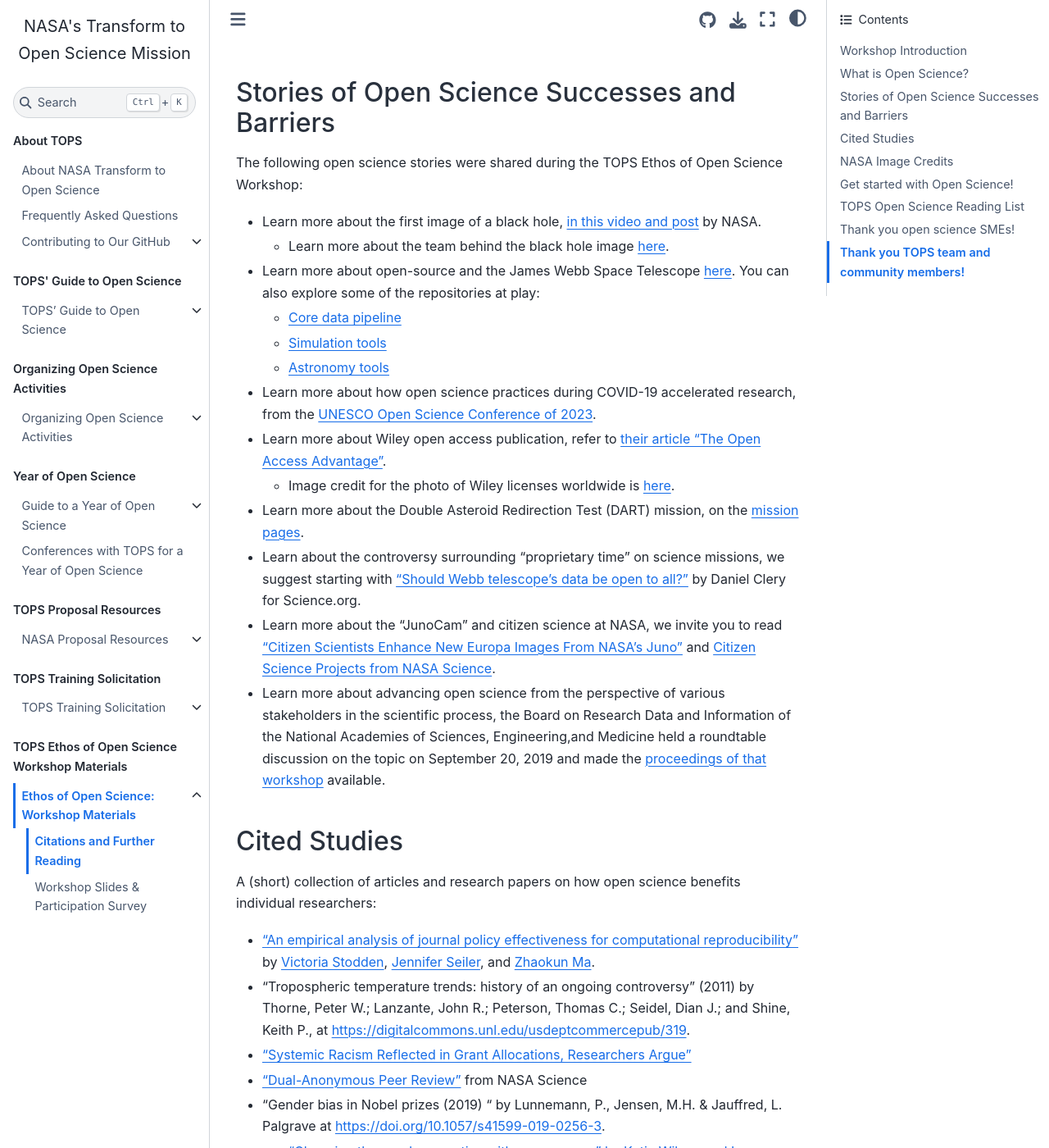
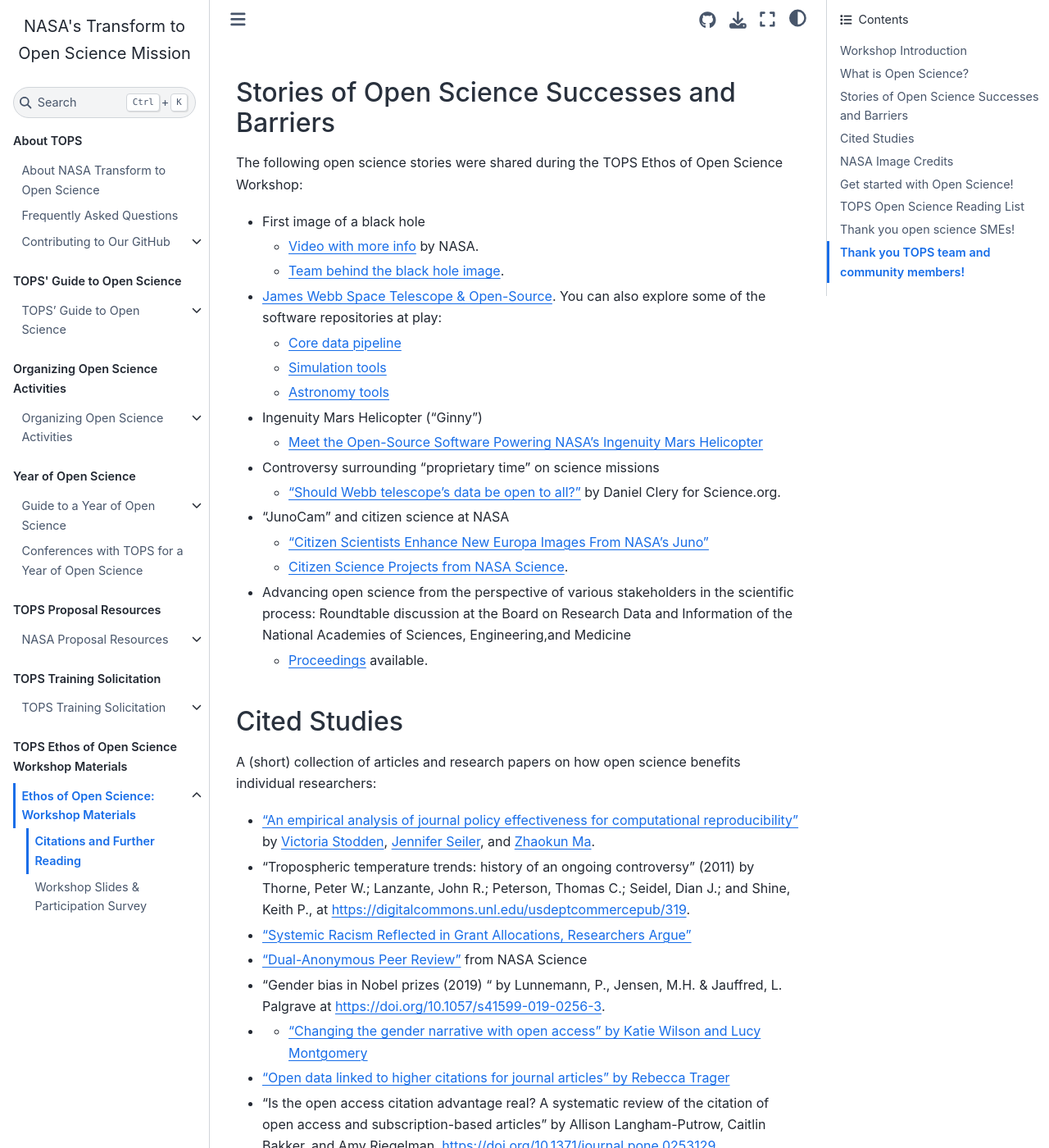
Before and after one commit to nasa/Transform-to-Open-Science-Book, a Jupyter Book: the page built from Ethos-of-OS-Workshop/workshop-citations-reading.md, in a window 1280 px wide and 1400 px high, scrolled down 1065 px. Shown: the whole window at 82% size. Built offline with Jupyter Book 1.0.4 settings and Sphinx 7.4.7 and the Sphinx Book theme 1.1.4, drawn with Linux system fonts in a browser that asks for light colours.

Commit message:
update stories of successes/barriers

```diff
--- a/Ethos-of-OS-Workshop/workshop-citations-reading.md
+++ b/Ethos-of-OS-Workshop/workshop-citations-reading.md
@@ -23,19 +23,22 @@
 
 ## Stories of Open Science Successes and Barriers
 The following open science stories were shared during the TOPS Ethos of Open Science Workshop:
-* Learn more about the first image of a black hole, [in this video and post](https://www.nasa.gov/ames/ocs/summerseries/19/katie-bouman) by NASA.
-     * Learn more about the team behind the black hole image [here](https://www.huffpost.com/entry/photo-woman-researcher-black-hole_n_5cae82e7e4b0a983fce3e5ad).
-* Learn more about open-source and the James Webb Space Telescope [here](https://github.blog/2022-01-18-how-open-source-is-supporting-nasas-new-eyes-in-space/). You can also explore some of the repositories at play:
+* First image of a black hole
+     * [Video with more info](https://www.nasa.gov/ames/ocs/summerseries/19/katie-bouman) by NASA.
+     * [Team behind the black hole image](https://www.huffpost.com/entry/photo-woman-researcher-black-hole_n_5cae82e7e4b0a983fce3e5ad).
+* [James Webb Space Telescope & Open-Source](https://github.blog/2022-01-18-how-open-source-is-supporting-nasas-new-eyes-in-space/). You can also explore some of the software repositories at play:
      * [Core data pipeline](https://github.com/spacetelescope/jwst)
      * [Simulation tools](https://github.com/spacetelescope/webbpsf)
      * [Astronomy tools](https://github.com/spacetelescope/jdaviz)
-* Learn more about how open science practices during COVID-19 accelerated research, from the [UNESCO Open Science Conference of 2023](https://media.un.org/en/asset/k1h/k1hey0yqxm).
-* Learn more about Wiley open access publication, refer to [their article "The Open Access Advantage"](https://authorservices.wiley.com/author-resources/Journal-Authors/open-access/the-open-access-advantage.html).
-     * Image credit for the photo of Wiley licenses worldwide is [here](https://www.wiley.com/content/dam/wiley-network/en/b2c/images/publishing/research-publishing/choosing-a-journal/institutions-with-access-to-wiley-journal-content-around-the-world-map-2.jpeg).
-* Learn more about the Double Asteroid Redirection Test (DART) mission, on the [mission pages](https://www.nasa.gov/press-release/nasa-confirms-dart-mission-impact-changed-asteroid-s-motion-in-space).
-* Learn about the controversy surrounding "proprietary time" on science missions, we suggest starting with ["Should Webb telescope's data be open to all?"](https://www.science.org/content/article/should-webb-telescope-s-data-be-open-all) by Daniel Clery for Science.org.
-* Learn more about the "JunoCam" and citizen science at NASA, we invite you to read ["Citizen Scientists Enhance New Europa Images From NASA’s Juno"](https://www.nasa.gov/feature/jpl/citizen-scientists-enhance-new-europa-images-from-nasa-s-juno) and [Citizen Science Projects from NASA Science](https://science.nasa.gov/citizenscience).
-* Learn more about advancing open science from the perspective of various stakeholders in the scientific process, the Board on Research Data and Information of the National Academies of Sciences, Engineering,and Medicine held a roundtable discussion on the topic on September 20, 2019 and made the [proceedings of that workshop](https://nap.nationalacademies.org/catalog/25725/advancing-open-science-practices-stakeholder-perspectives-on-incentives-and-disincentives) available.
+* Ingenuity Mars Helicopter ("Ginny")
+     * [Meet the Open-Source Software Powering NASA’s Ingenuity Mars Helicopter](https://www.nasa.gov/feature/jpl/meet-the-open-source-software-powering-nasa-s-ingenuity-mars-helicopter)
+* Controversy surrounding "proprietary time" on science missions
+     * ["Should Webb telescope's data be open to all?"](https://www.science.org/content/article/should-webb-telescope-s-data-be-open-all) by Daniel Clery for Science.org.
+* "JunoCam" and citizen science at NASA
+     * ["Citizen Scientists Enhance New Europa Images From NASA’s Juno"](https://www.nasa.gov/feature/jpl/citizen-scientists-enhance-new-europa-images-from-nasa-s-juno)
+     * [Citizen Science Projects from NASA Science](https://science.nasa.gov/citizenscience).
+* Advancing open science from the perspective of various stakeholders in the scientific process: Roundtable discussion at the Board on Research Data and Information of the National Academies of Sciences, Engineering,and Medicine
+     * [Proceedings](https://nap.nationalacademies.org/catalog/25725/advancing-open-science-practices-stakeholder-perspectives-on-incentives-and-disincentives) available.
 
 ## Cited Studies
 A (short) collection of articles and research papers on how open science benefits individual researchers:
```
